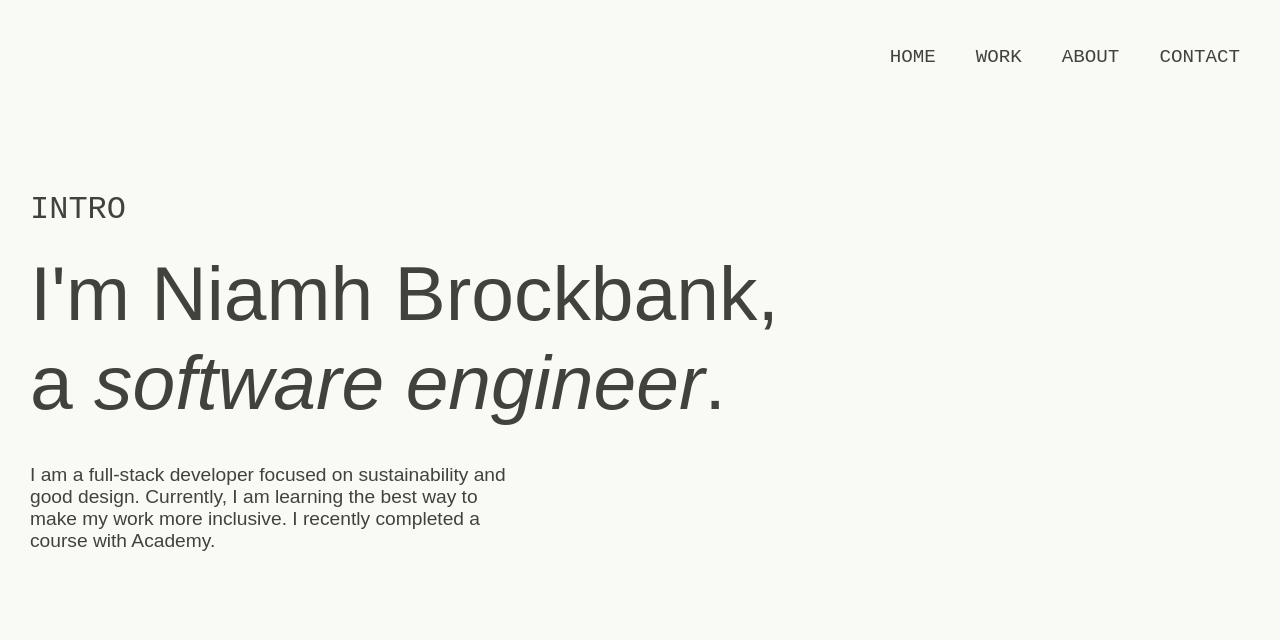
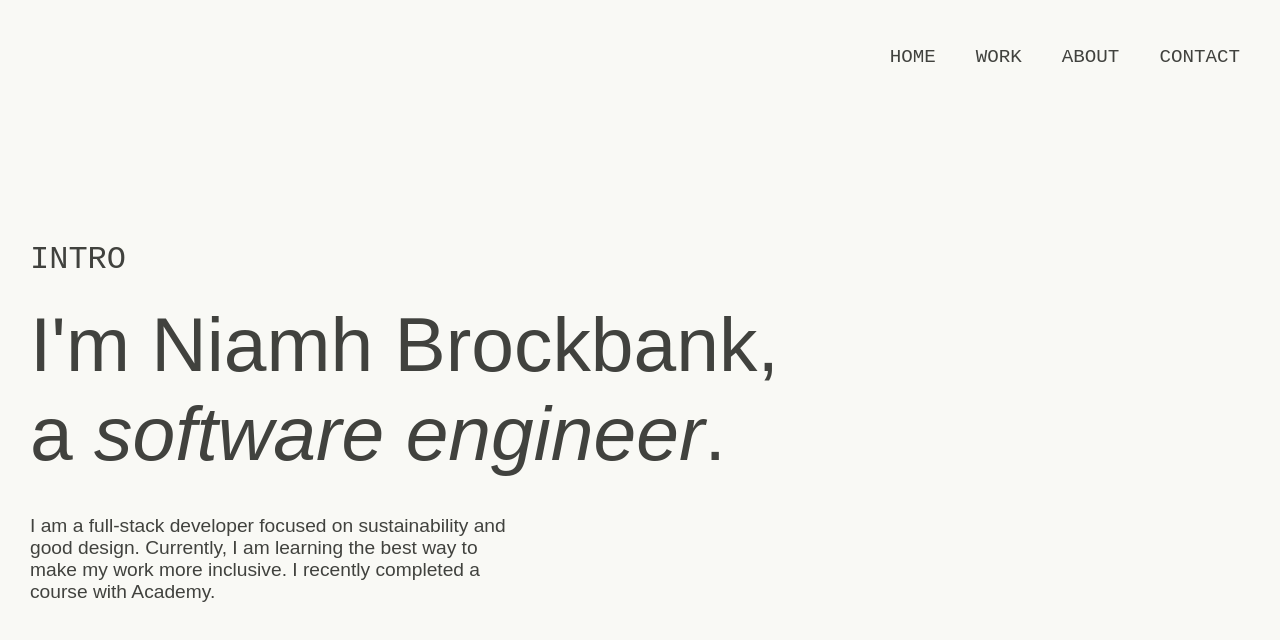
Before and after one commit to niamhbrockbank/portfolio, a React (Create React App) app: page / in a window 1280 px wide. Shown: the top 640 px of the page. Built offline with nearby package versions, Linux system fonts and the light colour scheme.

Commit message:
Add margin-top to body so that page contents is not hidden behind menu

```diff
--- a/src/components/Home/Home.scss
+++ b/src/components/Home/Home.scss
@@ -1,8 +1,6 @@
   #home {
     display: flex;
     flex-direction: column;
-    //TODO: deal with low height windows (add a margin-top?)
-    justify-content: center;
 
     width: 65%;
     height: 90vh;
--- a/src/styles.scss
+++ b/src/styles.scss
@@ -12,6 +12,7 @@ body {
   color: #41423e;
   background-color: #f9f9f5;
   margin: 0 30px 30px 30px;
+  padding-top : 200px;
 }
 
 h1 {
```
